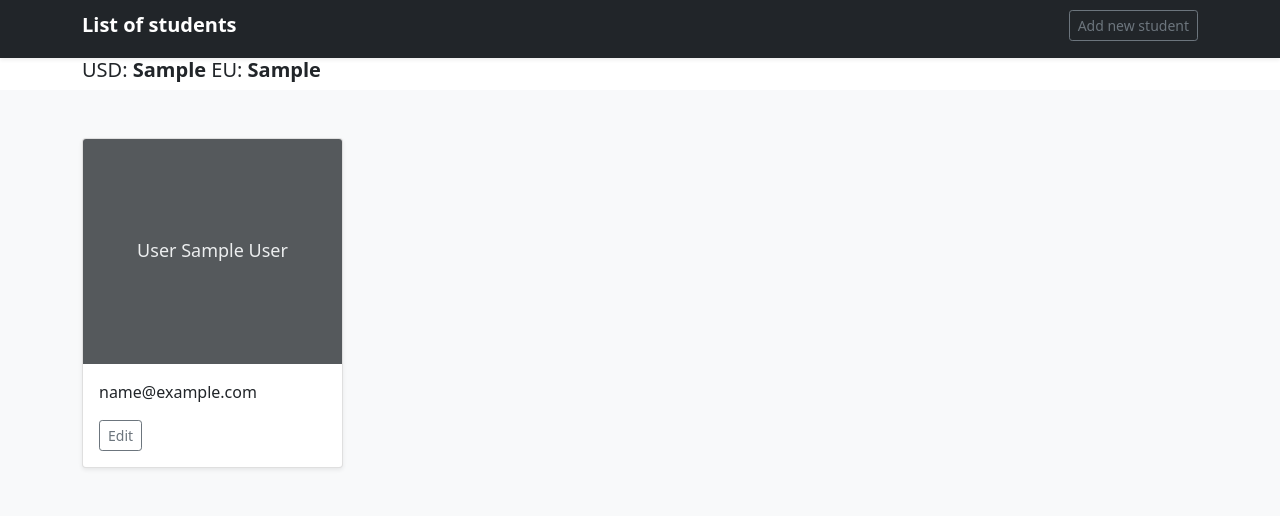
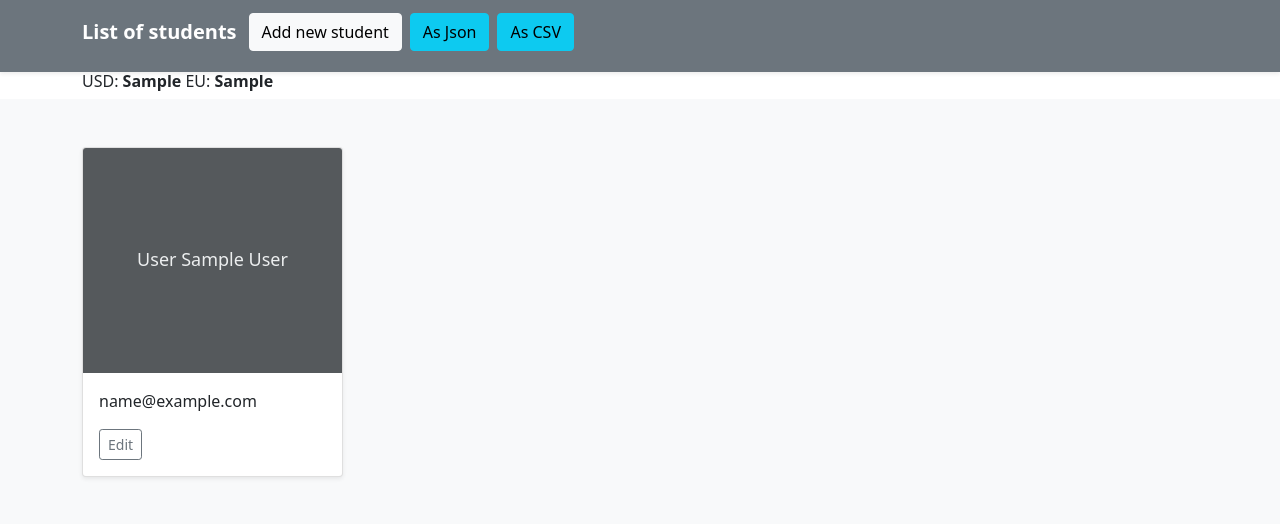
Before and after one commit to freddybone1/backend_HT6, a Django app: template home/templates/list_of_students.html in a window 1280 px wide. Shown: the top 524 px of the page. Run offline with Django 3.2, Linux system fonts and the light colour scheme; tables that the repository leaves empty hold one stand-in row (values such as "Sample post"); the template is opened without the code that fills it: values that come from a table or form of the project are taken from there, most other values are stand-ins (such as "Sample title", 1, 10 or a date in 2020); data that the repository does not hold is empty; parts of the project's set-up code (start-up, migrations or seed data) failed here and were passed over.

Commit message:
remove html file to show csv and json data, made new vies to generate data, updated list page to be able to download data in json and csv format

```diff
--- a/backend_HT5/urls.py
+++ b/backend_HT5/urls.py
@@ -16,7 +16,7 @@ Including another URLconf
 
 from django.contrib import admin  # noqa
 from django.urls import path  # noqa
-from home.views import AddStudent, ShowStudent, UpdateStudent, StudentBook  # noqa
+from home.views import AddStudent, ShowStudent, UpdateStudent, StudentBook, JsonView, CsvView  # noqa
 
 urlpatterns = [
     path('admin/', admin.site.urls),
@@ -25,4 +25,9 @@ urlpatterns = [
     path('list/up/<id>/', UpdateStudent.as_view(), name='page_update_students'),  # noqa
 
     path('list/books', StudentBook.as_view(), name='page_books_students'),
+
+    path('json_view', JsonView.as_view(), name='data_json'),
+    path('csv_view', CsvView.as_view(), name='data_csv'),
+
+
 ]
--- a/home/templates/list_of_students.html
+++ b/home/templates/list_of_students.html
@@ -5,17 +5,26 @@
 {% block 'body' %}
 
 <header>
-  <div class="navbar navbar-dark bg-dark shadow-sm">
-    <div class="container">
+  <div class="navbar navbar-dark bg-secondary shadow-sm">
+    <div class="container-sm">
       <h3 class="navbar-brand d-flex align-items-center">
+
         <strong>List of students</strong>
-        <h4><a href="{% url 'page_add_student' %}"><button type="button" class="btn btn-sm btn-outline-secondary">Add new student</button></a></h4>
+          <div class="container justify-content-md-end">
+            <div class="d-grid gap-2 d-md-flex justify-content-md-end">
+            <a href="{% url 'page_add_student' %}"><button type="button" class="btn btn-light">Add new student</button></a>
+            <a href="{% url 'data_json' %}"><button type="button" class="btn btn-info">As Json</button></a>
+            <a href="{% url 'data_csv' %}"><button type="button" class="btn btn-info">As CSV</button></a>
+            </div>
+          </div>
+
+
       </h3>
     </div>
   </div>
 </header>
 <div class="container">
-<h5>USD: <b>{{currency.0}}</b> EU: <b>{{currency.1}}</b></h5>
+<h6>USD: <b>{{currency.0}}</b> EU: <b>{{currency.1}}</b></h6>
 </div>
 <main>
 
```
Also changed, not shown: home/templates/data_csv.html (deleted, +0 -10 lines), home/templates/data_json.html (deleted, +0 -10 lines), home/views.py (+41 -1 lines).
